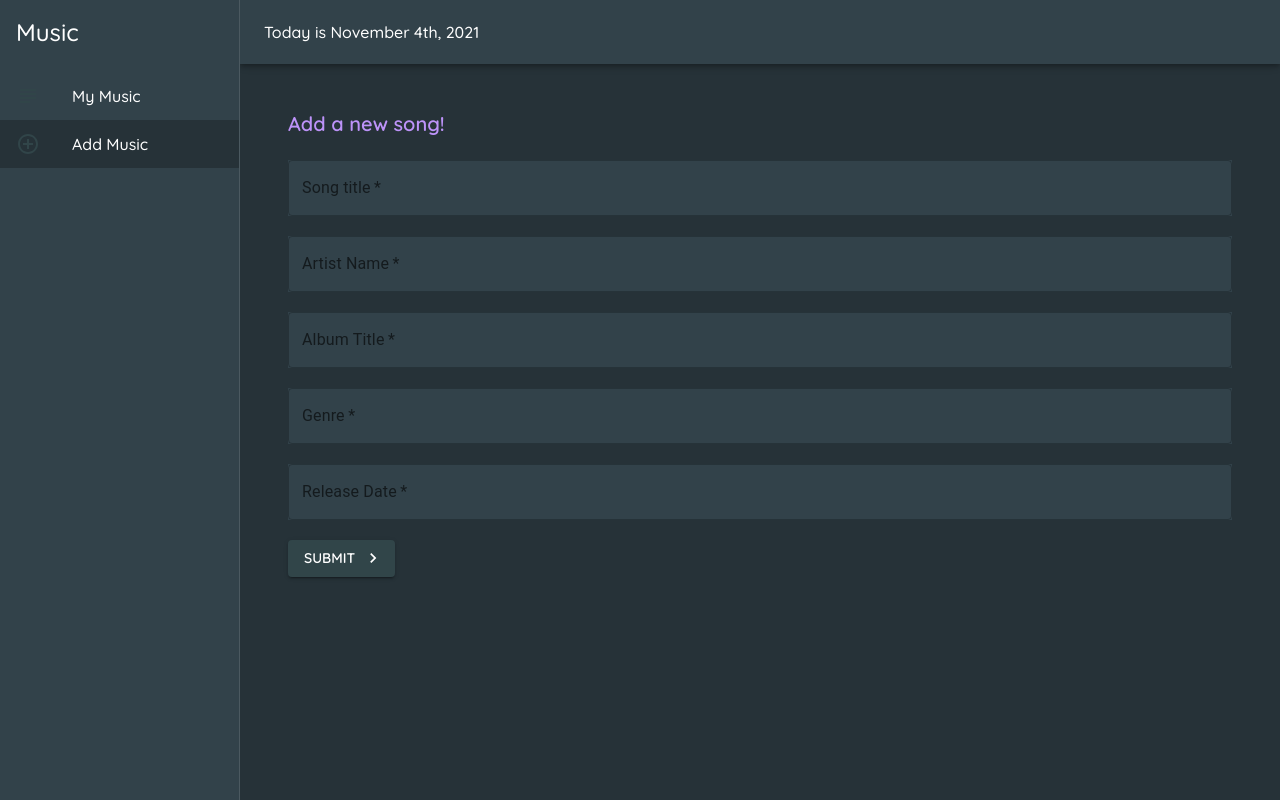
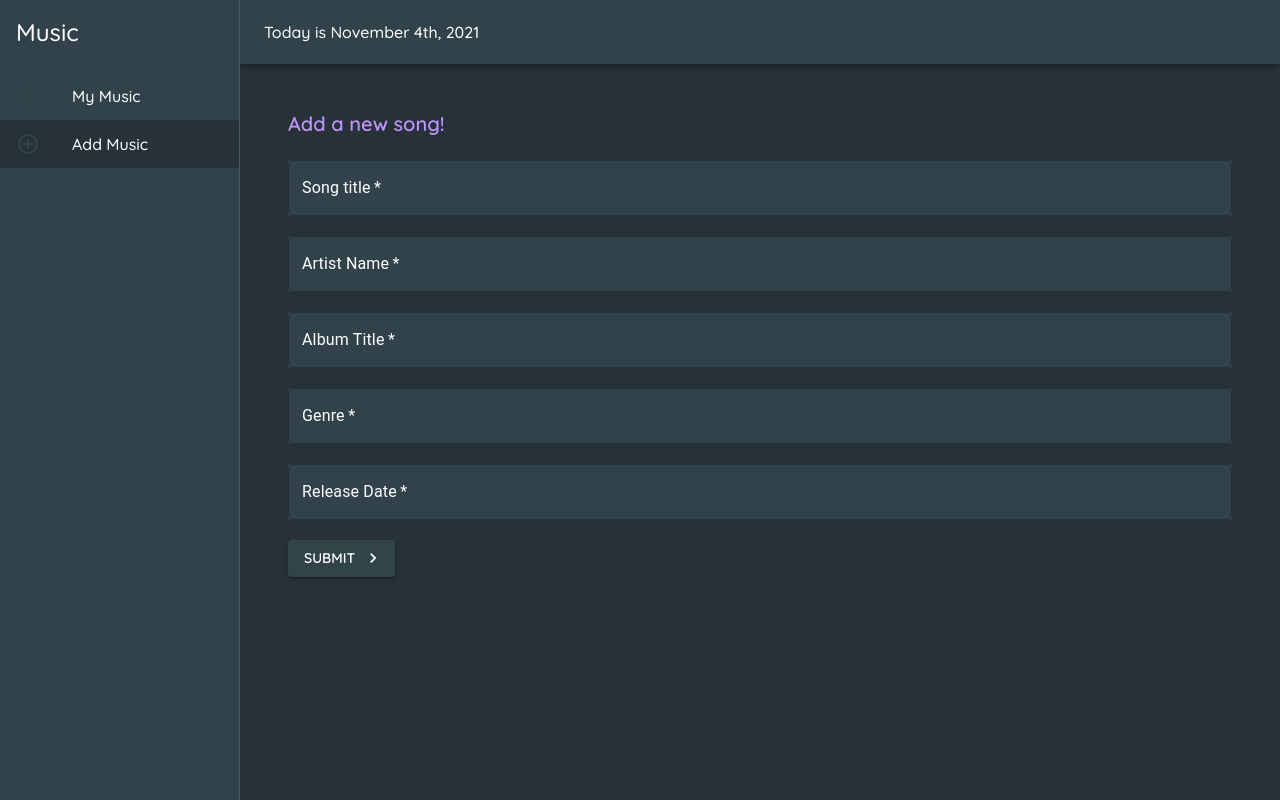
Before and after one commit to giuseppe-g-gelardi/reactmusiclibrary, a React (Create React App) app: page / in a window 1280 px wide. Built offline with nearby package versions, Linux system fonts and the light colour scheme.

Commit message:
finally figured out how to change the placeholder text in an mui input field

```diff
--- a/src/pages/AddSong.jsx
+++ b/src/pages/AddSong.jsx
@@ -14,7 +14,12 @@ import TextField from '@mui/material/TextField'
       marginBottom: 20,
       display: 'block',
       background: '#32424A',
-      color: 'secondary'
+      // color: 'secondary'
+      input: {
+        "&::placeholder": {
+          color: 'red'
+        }
+      }
     },
     text: {
       marginTop: 20,
@@ -48,7 +53,6 @@ export default function AddSong() {
       releaseDate: releaseDate
     }
       try {
-        // TODO properly implement redirect
         response = await axios.post(api, song)
         .then(() => setRedirect(true))
       } catch (error) {
@@ -77,8 +81,8 @@ export default function AddSong() {
 
         <form noValidate autoComplete='off' onSubmit={handleSubmit}>
           <TextField
-            color='secondary'
-            style={{marginBottom: 20, color: '#fff'}}
+            InputLabelProps={{style: {color: '#fff'}}}
+            style={{marginBottom: 20}}
             onChange={e => setTitle(e.target.value)}
             className={classes.field}
             label='Song title'
@@ -88,7 +92,7 @@ export default function AddSong() {
           />
 
           <TextField
-            color='secondary'
+            InputLabelProps={{style: {color: '#fff'}}}
             style={{marginBottom: 20}}
             onChange={e => setArtist(e.target.value)}
             className={classes.field}
@@ -99,7 +103,7 @@ export default function AddSong() {
           />
 
           <TextField
-            color='secondary'
+            InputLabelProps={{style: {color: '#fff'}}}
             style={{marginBottom: 20}}
             onChange={e => setAlbum(e.target.value)}
             className={classes.field}
@@ -110,7 +114,7 @@ export default function AddSong() {
           />
 
           <TextField
-            color='secondary'
+            InputLabelProps={{style: {color: '#fff'}}}
             style={{marginBottom: 20}}
             onChange={e => setGenre(e.target.value)}
             className={classes.field}
@@ -121,7 +125,7 @@ export default function AddSong() {
           />
 
           <TextField
-            color='secondary'
+            InputLabelProps={{style: {color: '#fff'}}}
             style={{marginBottom: 20}}
             onChange={e => setReleaseDate(e.target.value)}
             className={classes.field}
--- a/src/pages/MusicTable.jsx
+++ b/src/pages/MusicTable.jsx
@@ -11,13 +11,11 @@ const useStyles = makeStyles({
     marginTop: 20,
     marginBottom: 20,
     display: 'block',
-
   },
   text: {
     marginTop: 20,
     marginBottom: 20,
     display: 'block',
-    // color: '#bd93f9',
     background: '#32424A',
   },
 })
@@ -59,9 +57,9 @@ export default function MusicTable() {
       <Container>
           <Container className={classes.field}>
           <TextField
+            InputLabelProps={{style: {color: '#fff'}}}
             label='Filter songs...'
             className={classes.text}
-            color='secondary'
             variant='outlined'
               onChange={e => {
                 setSearchTerm(e.target.value)
```
